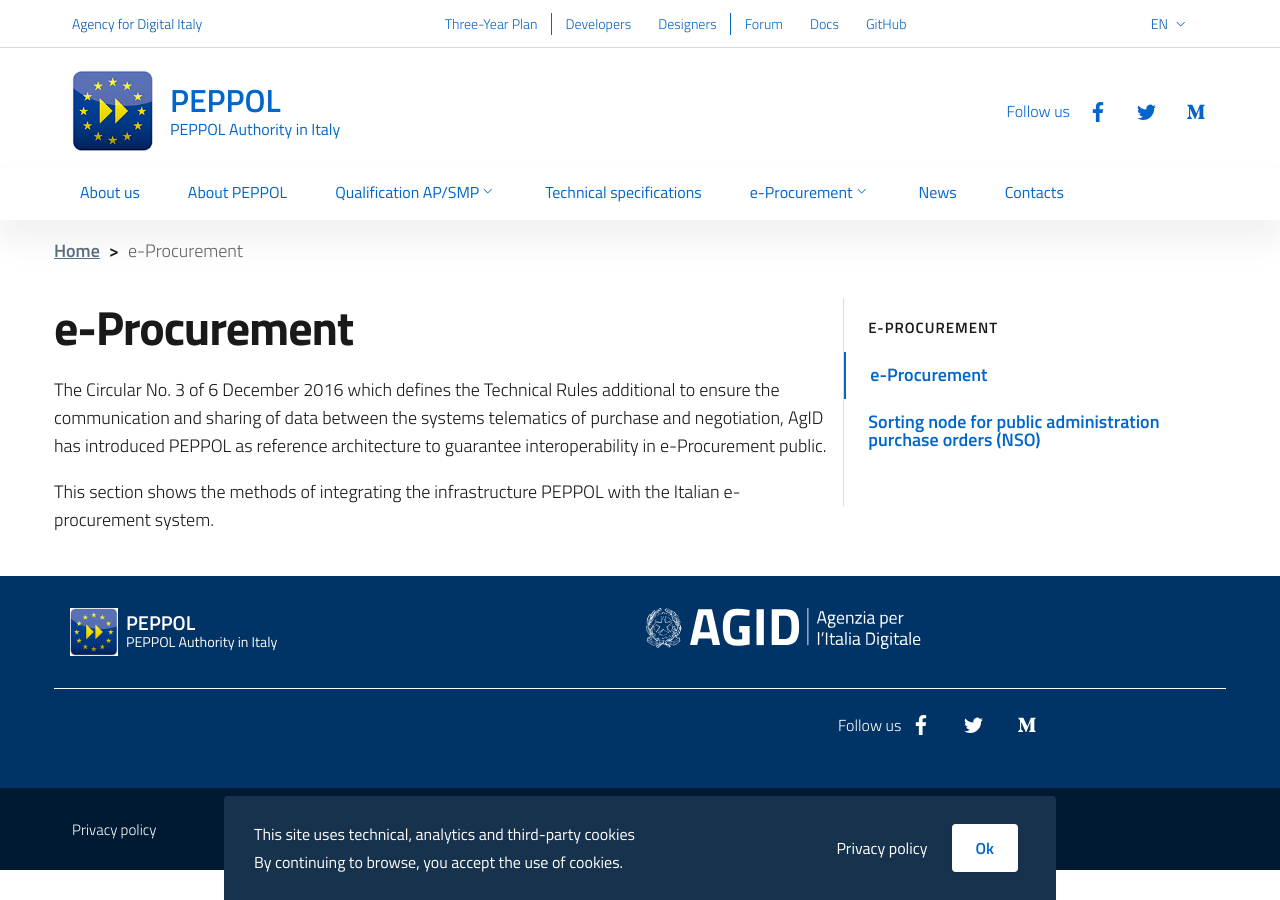
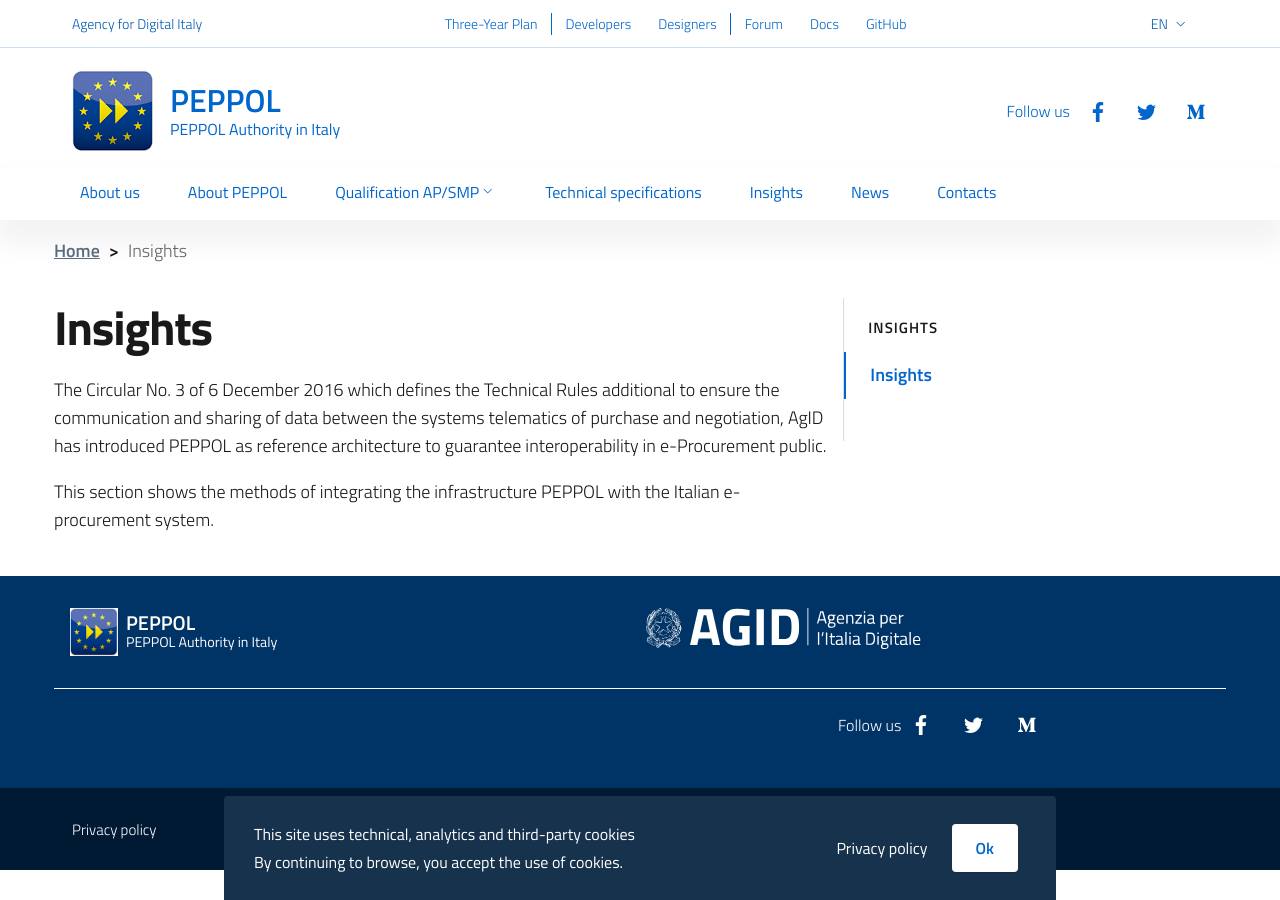
Before and after one commit to realeroberto/peppol.agid.gov.it, a Jekyll site: the page built from en/e-procurement/index.md, in a window 1280 px wide. Built offline with Jekyll 4.4.1, drawn with Linux system fonts in a browser that asks for light colours.

Commit message:
aggiornamento approfondimenti

```diff
--- a/en/e-procurement/index.md
+++ b/en/e-procurement/index.md
@@ -1,9 +1,9 @@
 ---
 layout: page
-title: e-Procurement
+title: Insights
 description:
 lang: en
-ref: e-procurement
+ref: insights
 order: 7
 ---
 
```
